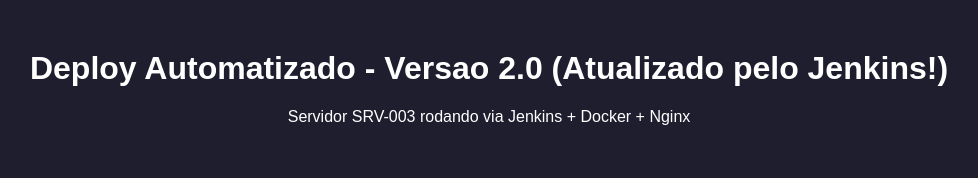
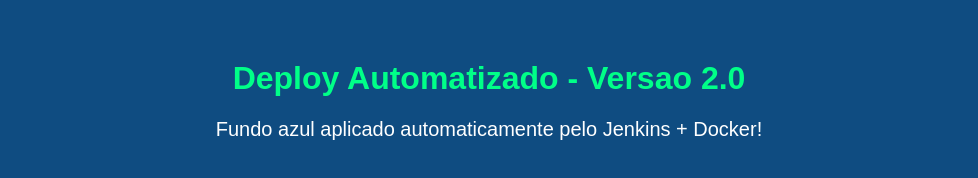
Before and after one commit to gobirudo/lab-devops-pipeline, a plain HTML site: page index.html in a window 1280 px wide. Shown: the whole page, without its empty margins (151-1129 px from the left). Drawn offline with Linux system fonts and the light colour scheme.

Commit message:
Update index.html

```diff
--- a/index.html
+++ b/index.html
@@ -1,8 +1,8 @@
 <!DOCTYPE html>
 <html>
-<head><title>Lab DevOps</title></head>
-<body style="font-family: Arial; text-align: center; margin-top: 50px; background: #1e1e2f; color: #fff;">
-    <h1>Deploy Automatizado - Versao 2.0 (Atualizado pelo Jenkins!)</h1>
-    <p>Servidor SRV-003 rodando via Jenkins + Docker + Nginx</p>
+<head><title>Lab DevOps - v2.0</title></head>
+<body style="font-family: Arial; text-align: center; margin-top: 60px; background: #0f4c81; color: #ffffff;">
+    <h1 style="color: #00ff88;">Deploy Automatizado - Versao 2.0</h1>
+    <p style="font-size: 20px;">Fundo azul aplicado automaticamente pelo Jenkins + Docker!</p>
 </body>
 </html>
```
